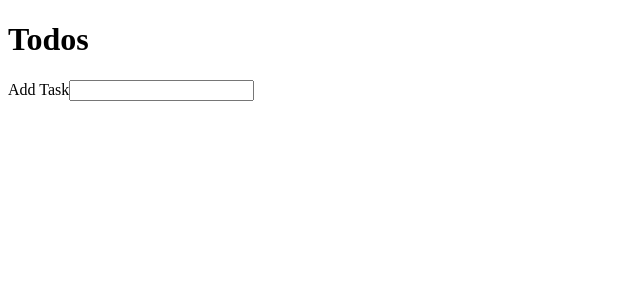
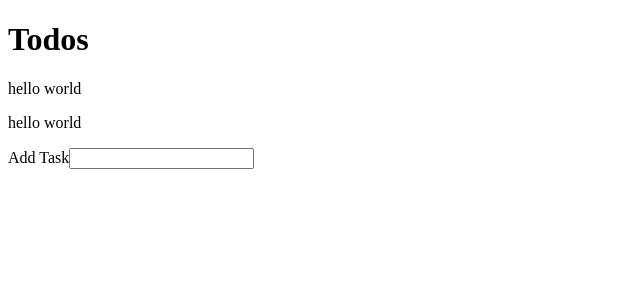
Before and after one commit to devonChurch/aloe-vera-juice, a Vue app: page / in a window 1280 px wide. Shown: the top 300 px of the page, without its empty margins (0-640 px from the left). Built offline with nearby package versions, Linux system fonts and the light colour scheme.

Commit message:
feat: 🎸 add vue-i18n POC

```diff
--- a/package.json
+++ b/package.json
@@ -9,7 +9,8 @@
   },
   "dependencies": {
     "core-js": "^3.6.4",
-    "vue": "^2.6.11"
+    "vue": "^2.6.11",
+    "vue-i18n": "^8.17.4"
   },
   "devDependencies": {
     "@vue/cli-plugin-babel": "~4.3.0",
--- a/src/App.vue
+++ b/src/App.vue
@@ -1,6 +1,8 @@
 <template>
   <main id="app">
     <h1>Todos</h1>
+    <p>{{ $t("message.hello") }}</p>
+    <p v-t="'message.hello'"></p>
     <div v-show="hasAnyItems">
       <label for="complete-all">Complete all</label>
       <input
@@ -73,6 +75,13 @@ export default {
       newItemMessage: "",
       items: [],
     };
+  },
+  mounted() {
+    // created() {
+    console.log("MOUNTED!!!");
+    console.log(this.$t);
+    console.log(this);
+    console.dir(this);
   },
   computed: {
     requestedItems() {
--- a/src/main.js
+++ b/src/main.js
@@ -1,15 +1,34 @@
 import Vue from "vue";
+import VueI18n from "vue-i18n";
+
 import App from "./App.vue";
 
 Vue.config.productionTip = false;
 
-if (process.env.NODE_ENV !== "production") {
-  const VueAxe = require("vue-axe");
-  Vue.use(VueAxe, {
-    /** ... */
-  });
-}
+// if (process.env.NODE_ENV !== "production") {
+//   const VueAxe = require("vue-axe");
+//   Vue.use(VueAxe, {
+//     /** ... */
+//   });
+// }
+
+const messages = {
+  en: {
+    message: {
+      hello: "hello world",
+    },
+  },
+};
+
+Vue.use(VueI18n);
+
+// Create VueI18n instance with options
+const i18n = new VueI18n({
+  locale: "en", // set locale
+  messages, // set locale messages
+});
 
 new Vue({
+  i18n,
   render: (h) => h(App),
 }).$mount("#app");
```
Also changed, not shown: 1 other file (tests, documents, lock files or other folders).
